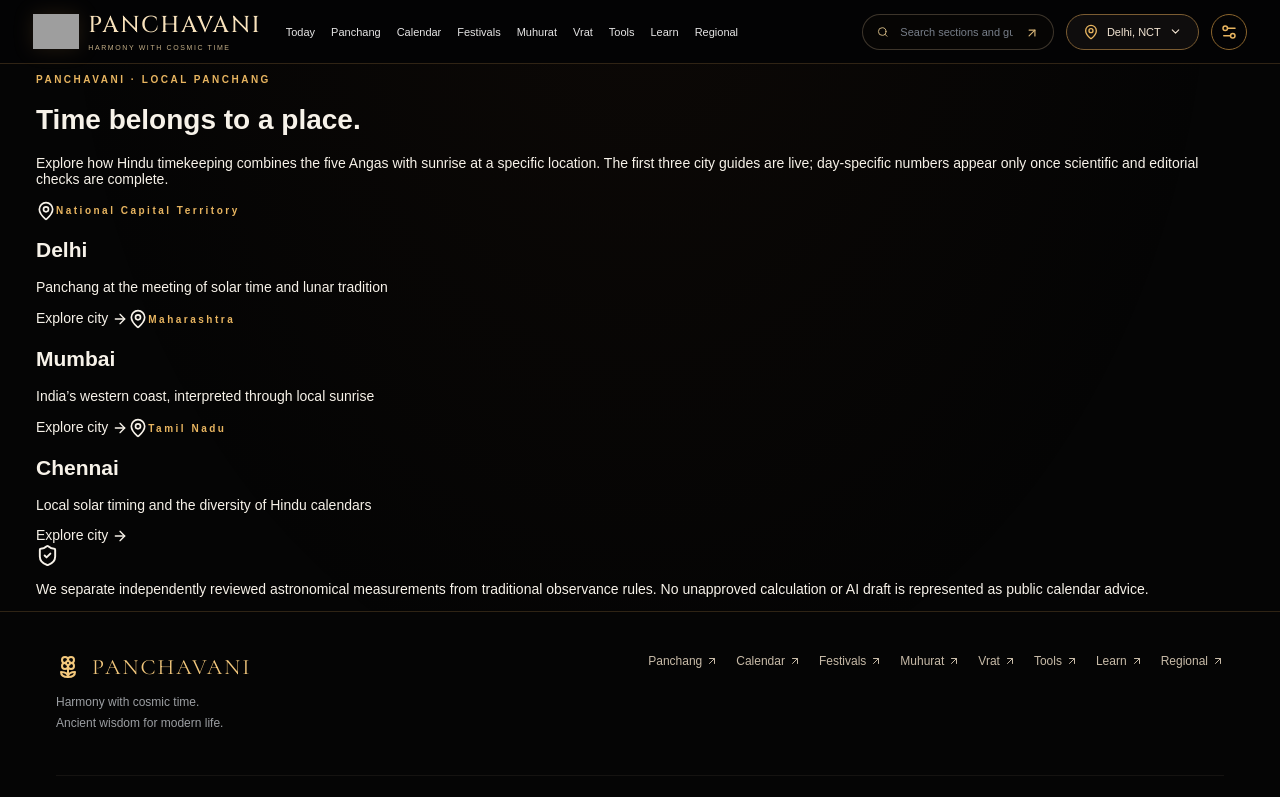
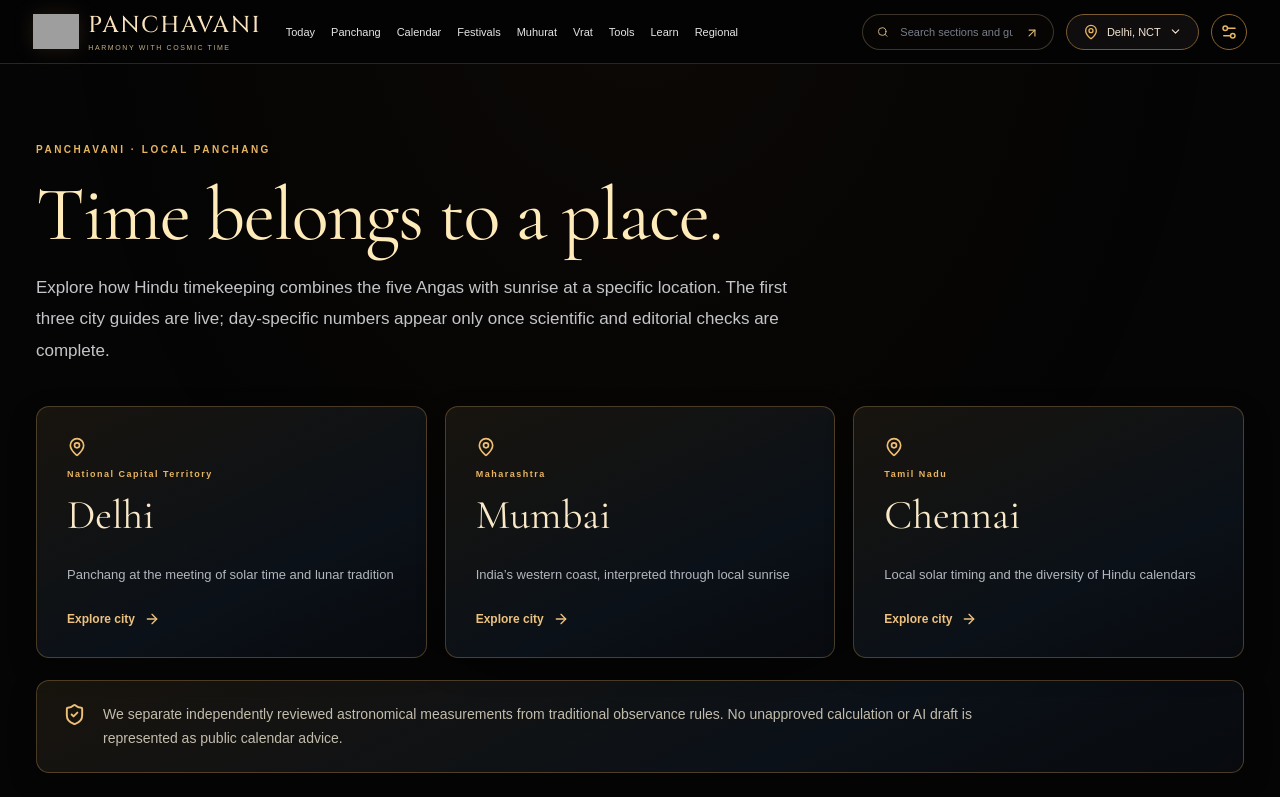
Before and after one commit to SviatF/panchavani, a Next.js app: page /panchang in a window 1280 px wide. Shown: the top 797 px of the page. Built offline with nearby package versions, Linux system fonts and the light colour scheme; grey boxes are pictures that could not be loaded.

Commit message:
Link real pilot-city navigation and style reviewed Panchang route surfaces

```diff
--- a/app/[section]/page.tsx
+++ b/app/[section]/page.tsx
@@ -3,7 +3,7 @@ import { notFound } from 'next/navigation';
 import { ArrowRight, ArrowLeft } from 'lucide-react';
 import { ASSET, sectionData, type SectionSlug, muhuratCards, regionalCards } from '@/lib/site';
 
-export function generateStaticParams(){return Object.keys(sectionData).map(section=>({section}));}
+export function generateStaticParams(){return Object.keys(sectionData).filter(section=>section!=='panchang').map(section=>({section}));}
 type Props={params:Promise<{section:string}>};
 export default async function SectionPage({params}:Props){
  const {section}=await params;
--- a/app/globals.css
+++ b/app/globals.css
@@ -126,3 +126,39 @@
 .city-tooltip .city-picker-disclaimer{margin:12px 0 0;font-size:10px;line-height:1.5;color:#9b9fa6}
 .research-note{display:inline-block;font-size:11px;color:#d1b387;margin-top:14px;line-height:1.5}
 .planet-row .anga-detail{letter-spacing:0;font-size:9px;color:#c0b5a5;white-space:nowrap}
+
+/* Reviewed Panchang directory and individual pilot-city hubs */
+.verified-hub{min-height:65vh;padding-block:70px 100px}
+.verified-hub .back-link{margin-bottom:34px}
+.verified-hub h1{font:normal clamp(50px,6vw,84px)/1.05 var(--font-serif);letter-spacing:-1.5px;color:#ffebb9;margin:20px 0 16px}
+.verified-intro{max-width:780px;font-size:17px;line-height:1.85;color:#c4c5c8;margin:0 0 40px}
+.verified-city-grid{display:grid;grid-template-columns:repeat(3,minmax(0,1fr));gap:18px}
+.verified-city-card,.verified-explain article,.verified-release,.verified-method{
+ background:linear-gradient(155deg,#18140e,#0b1118 65%,#080a0e);
+ border:1px solid rgba(217,165,89,.30);border-radius:13px;
+ box-shadow:0 10px 30px #0003}
+.verified-city-card{padding:30px;min-height:245px;display:flex;flex-direction:column;gap:12px;transition:transform .25s,border-color .25s}
+.verified-city-card:hover{transform:translateY(-3px);border-color:#eec37e}
+.verified-city-card>svg,.verified-explain svg,.verified-method svg{color:#efbf74}
+.verified-city-card .section-eyebrow{font-size:9px;letter-spacing:1.5px}
+.verified-city-card h2{font:normal 41px/1 var(--font-serif);margin:4px 0;color:#f9e9c8}
+.verified-city-card p{color:#b3b6bd;line-height:1.6;font-size:13px;flex:1}
+.verified-link{display:flex;align-items:center;gap:9px;color:#edc17e;font-weight:600;font-size:12px}
+.verified-method{margin-top:22px;padding:22px 26px;display:flex;gap:17px;align-items:start}
+.verified-method p{color:#c3bdad;max-width:890px;line-height:1.7;margin:0}
+.verified-explain{display:grid;grid-template-columns:repeat(3,minmax(0,1fr));gap:14px;margin-bottom:24px}
+.verified-explain article{padding:26px;min-height:240px}
+.verified-explain h2,.verified-release h2{font:normal 27px/1.2 var(--font-serif);color:#f6cf91;margin:18px 0 13px}
+.verified-explain p,.verified-release p{color:#bdc2c9;font-size:13px;line-height:1.85}
+.verified-release{padding:29px 31px;margin-top:20px}
+.verified-muted{padding:15px 18px;border-left:2px solid #c4934c;background:#12140f;color:#c1b9a8!important}
+.verified-dates{display:flex;flex-direction:column;gap:9px}
+.verified-dates a{display:flex;justify-content:space-between;gap:20px;padding:14px 16px;background:#110f0d;border:1px solid #6c543654;border-radius:8px;color:#f6d39b}
+.verified-dates a:hover{border-color:#eabb77}
+.verified-dates a span:last-child{display:flex;align-items:center;gap:9px;font-size:12px;color:#c6b9a6}
+.verified-daily-grid{display:grid;grid-template-columns:repeat(4,minmax(0,1fr));gap:14px}
+.verified-daily-grid article{min-height:95px;background:#12100f;border:1px solid #7e634555;padding:20px;border-radius:10px}
+.verified-daily-grid article span{display:block;color:#c2b7a7;font-size:11px;text-transform:capitalize;margin-bottom:13px}
+.verified-daily-grid article strong{color:#f4d09b;font:normal 25px var(--font-serif)}
+@media(max-width:950px){.verified-city-grid,.verified-explain{grid-template-columns:1fr}.verified-city-card,.verified-explain article{min-height:0}.verified-daily-grid{grid-template-columns:repeat(2,minmax(0,1fr))}}
+@media(max-width:680px){.verified-hub{padding-block:38px 70px}.verified-hub h1{font-size:52px}.verified-intro{font-size:14px}.verified-city-card{padding:22px}.verified-method{padding:17px}.verified-release{padding:19px}.verified-dates a{flex-direction:column;gap:5px}}
--- a/components/home-experience.tsx
+++ b/components/home-experience.tsx
@@ -19,7 +19,7 @@ export function HomeExperience(){
  return <>
  <section className="hero" aria-labelledby="hero-title">
  <div className="hero-photo" style={{backgroundImage:`url('${ASSET('hero-main-bg')}')`}}/><div className="hero-gradients"/>
- <div className="hero-content page-width"><div className="hero-copy"><p className="hindi-ornament" lang="hi">ॐ सर्वे भवन्तु सुखिनः</p><p className="section-eyebrow">ANCIENT WISDOM FOR MODERN LIFE</p><h1 id="hero-title">Today in <span>{city.label}</span></h1><p className="hero-date">{indianDate||'India Standard Time'}</p><p className="hero-paksha">A calendar shaped by the Sun and Moon.</p><p className="hero-nakshatra">Verified local timings and observances are undergoing independent review.</p><p className="hero-quote">“Good timing turns ordinary<br/> moments into blessings.”</p><div className="hero-cta-row"><Link className="gold-button" href="/panchang/">Explore Panchang <ArrowRight size={16}/></Link><Link className="play-button" href="/learn/"><span className="play-round"><Triangle size={14}/></span><span>Explore Today’s<br/>Panchang</span></Link></div></div>
+ <div className="hero-content page-width"><div className="hero-copy"><p className="hindi-ornament" lang="hi">ॐ सर्वे भवन्तु सुखिनः</p><p className="section-eyebrow">ANCIENT WISDOM FOR MODERN LIFE</p><h1 id="hero-title">Today in <span>{city.label}</span></h1><p className="hero-date">{indianDate||'India Standard Time'}</p><p className="hero-paksha">A calendar shaped by the Sun and Moon.</p><p className="hero-nakshatra">Verified local timings and observances are undergoing independent review.</p><p className="hero-quote">“Good timing turns ordinary<br/> moments into blessings.”</p><div className="hero-cta-row"><Link className="gold-button" href={`/panchang/${cityId}/`}>Explore Panchang <ArrowRight size={16}/></Link><Link className="play-button" href="/learn/"><span className="play-round"><Triangle size={14}/></span><span>Explore Today’s<br/>Panchang</span></Link></div></div>
  <div className="hero-wheel"><CosmicClock/></div>
  <aside className="planet-box"><div className="planet-title">The Five Angas <ArrowUpRight size={13}/></div><p className="planet-small">Elements of a traditional Panchang</p>{[{symbol:'☾',name:'Tithi',detail:'Lunar day'},{symbol:'☀',name:'Vara',detail:'Weekday'},{symbol:'✦',name:'Nakshatra',detail:'Lunar mansion'},{symbol:'✧',name:'Yoga',detail:'Sun–Moon relation'},{symbol:'◈',name:'Karana',detail:'Half lunar day'}].map((p,i)=><div className="planet-row" key={p.name}><span className={`planet-icon planet-${i}`}>{p.symbol}</span><span>{p.name}</span><small className="anga-detail">{p.detail}</small></div>)}<span className="planet-disclaimer">Learn the concepts while location-specific data completes verification.</span><Link className="planet-link" href="/learn/">Understand Panchang <ArrowRight size={14}/></Link></aside>
  </div></section>
--- a/components/site-header.tsx
+++ b/components/site-header.tsx
@@ -26,7 +26,7 @@ export function SiteHeader() {
  <nav className="desktop-nav" aria-label="Main navigation">{primaryNav.map(item=><Link key={item.href} className={pathname===item.href?'active':''} href={item.href}>{item.title}</Link>)}</nav>
  <div className="header-actions"><div className="header-search" ref={searchRef}><Search size={16} aria-hidden="true"/><input aria-label="Search pages" value={query} onChange={e=>{setQuery(e.target.value);setFocused(true)}} onFocus={()=>setFocused(true)} onBlur={()=>setTimeout(()=>setFocused(false),150)} onKeyDown={e=>{if(e.key==='Enter')submit()}} placeholder="Search sections and guides..."/><button className="search-submit" aria-label="Search" onClick={submit}><ArrowUpRight size={14}/></button>
  {focused&&query.length>0&&<div className="search-results" role="listbox">{found.length?found.map(target=><button key={target.href} onMouseDown={e=>e.preventDefault()} onClick={()=>{router.push(target.href);setFocused(false);setQuery('')}}><span>{target.label}</span><small>{target.detail}</small></button>):<p>No matching pages.</p>}</div>}</div>
- <div className="city-wrap"><button className="city-control" onClick={()=>setCityHelp(!cityHelp)} aria-expanded={cityHelp} aria-label={`Choose research city, currently ${city.label}`}><MapPin size={16}/><span>{city.label}, {city.region}</span><ChevronDown size={13}/></button>{cityHelp&&<div className="city-tooltip" role="group" aria-label="Research city selector"><strong>Select city</strong><p className="city-picker-hint">Explore Panchang concepts for one of our first three research locations.</p>{PILOT_CITIES.map(item=><button className={`city-option ${item.id===cityId?'is-active':''}`} type="button" key={item.id} aria-pressed={item.id===cityId} onClick={()=>{setCityId(item.id);setCityHelp(false)}}><span>{item.label}</span><small>{item.region}</small></button>)}<p className="city-picker-disclaimer">Verified city-specific timings will be shown after independent scientific review.</p></div>}</div>
+ <div className="city-wrap"><button className="city-control" onClick={()=>setCityHelp(!cityHelp)} aria-expanded={cityHelp} aria-label={`Choose research city, currently ${city.label}`}><MapPin size={16}/><span>{city.label}, {city.region}</span><ChevronDown size={13}/></button>{cityHelp&&<div className="city-tooltip" role="group" aria-label="Research city selector"><strong>Select city</strong><p className="city-picker-hint">Explore Panchang concepts for one of our first three research locations.</p>{PILOT_CITIES.map(item=><button className={`city-option ${item.id===cityId?'is-active':''}`} type="button" key={item.id} aria-pressed={item.id===cityId} onClick={()=>{setCityId(item.id);setCityHelp(false);if(pathname?.startsWith('/panchang/'))router.push('/panchang/'+item.id+'/')}}><span>{item.label}</span><small>{item.region}</small></button>)}<p className="city-picker-disclaimer">Verified city-specific timings will be shown after independent scientific review.</p></div>}</div>
  <Link className="icon-control header-settings" aria-label="Explore astronomy tools" href="/tools/"><Settings2 size={18}/></Link><button className="mobile-menu-toggle" onClick={()=>setMenu(!menu)} aria-label={menu?'Close navigation':'Open navigation'} aria-expanded={menu}>{menu?<X size={24}/>:<Menu size={24}/>}</button></div>
  </div>{menu&&<nav className="mobile-nav" aria-label="Mobile navigation">{primaryNav.map(item=><Link key={item.href} className={pathname===item.href?'active':''} href={item.href}>{item.title}<ArrowUpRight size={15}/></Link>)}</nav>}</header>
 }
```
